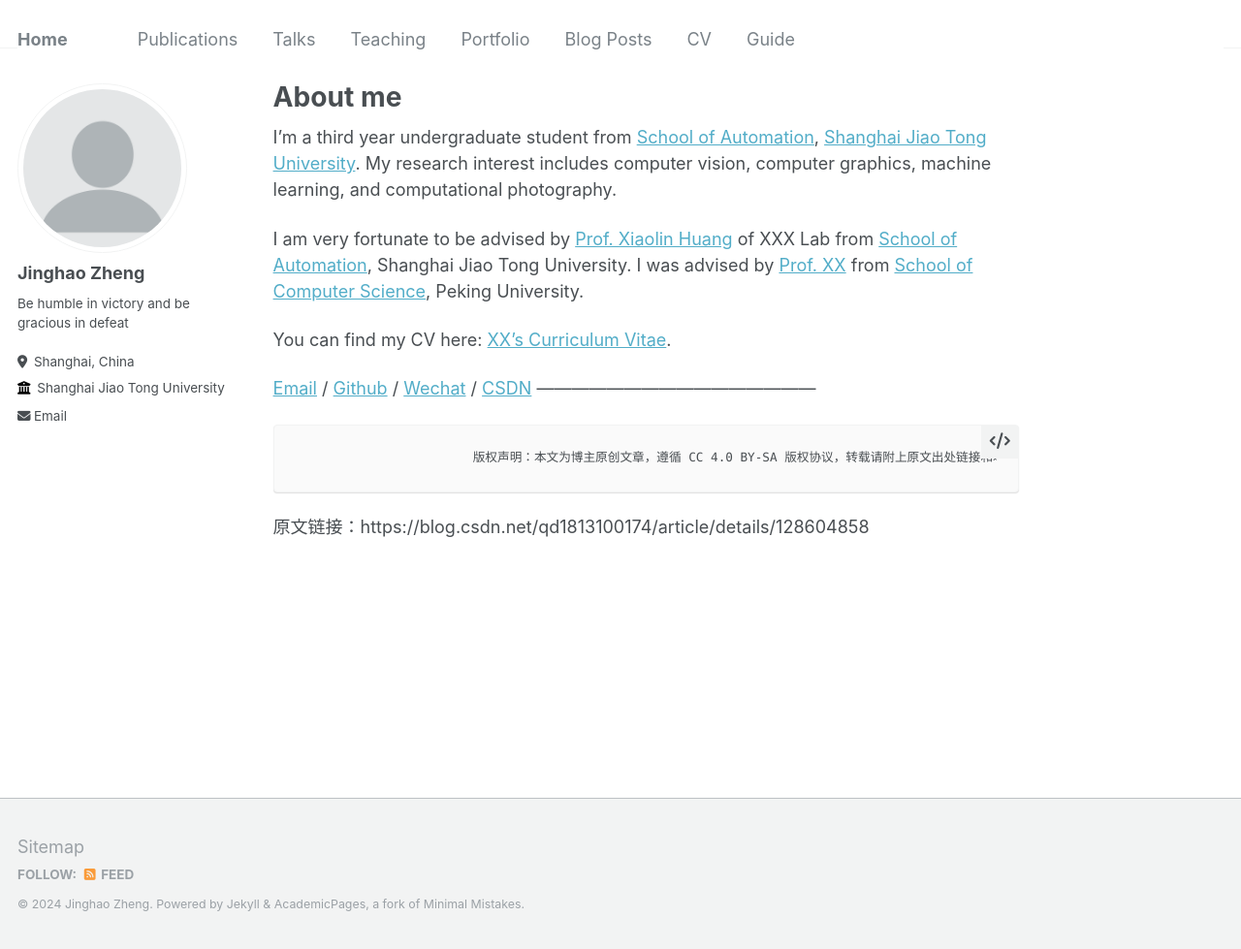
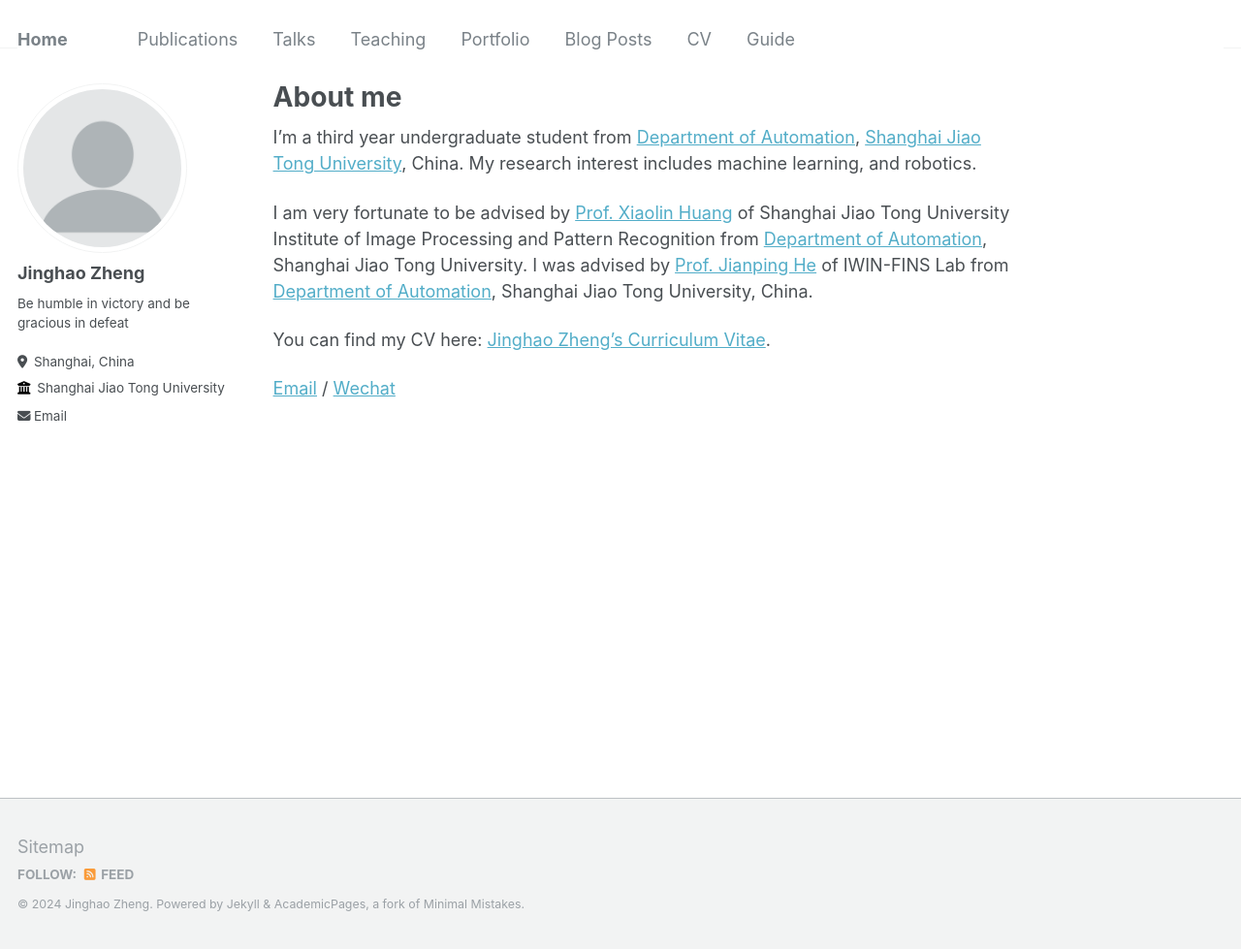
Before and after one commit to JinghaoZheng/JinghaoZheng.github.io, a Jekyll site: the page built from _pages/about.md, in a window 1280 px wide and 979 px high. Shown: the whole window at 97% size. Built offline with Jekyll 4.4.1, drawn with Linux system fonts in a browser that asks for light colours.

Commit message:
Update about.md

```diff
--- a/_pages/about.md
+++ b/_pages/about.md
@@ -7,15 +7,10 @@ redirect_from:
   - /about.html
 ---
 
-I'm a third year undergraduate student from [School of Automation](https://automation.sjtu.edu.cn/), [Shanghai Jiao Tong University](https://www.sjtu.edu.cn/). My research interest includes computer vision, computer graphics, machine learning, and computational photography.
+I'm a third year undergraduate student from [Department of Automation](https://automation.sjtu.edu.cn/), [Shanghai Jiao Tong University](https://www.sjtu.edu.cn/), China. My research interest includes machine learning, and robotics.
 
-I am very fortunate to be advised by [Prof. Xiaolin Huang](https://www.XXX.com/) of XXX Lab from [School of Automation](https://automation.sjtu.edu.cn/), Shanghai Jiao Tong University. I was advised by [Prof. XX](https://XXX.pku.edu.cn/) from [School of Computer Science](https://cs.pku.edu.cn/), Peking University.
+I am very fortunate to be advised by [Prof. Xiaolin Huang](http://www.pami.sjtu.edu.cn/xiaolin) of Shanghai Jiao Tong University Institute of Image Processing and Pattern Recognition from [Department of Automation](https://automation.sjtu.edu.cn/), Shanghai Jiao Tong University. I was advised by [Prof. Jianping He](https://iwin-fins.com/) of IWIN-FINS Lab from [Department of Automation](https://cs.pku.edu.cn/), Shanghai Jiao Tong University, China.
 
-You can find my CV here: [XX's Curriculum Vitae](../assets/Curriculum_Vitae.pdf).
+You can find my CV here: [Jinghao Zheng's Curriculum Vitae](../assets/jhzheng_CV.pdf).
 
-[Email](mailto:XX@stu.pku.edu.cn) / [Github](https://github.com/QiuDi233) / [Wechat](../images/wechat.jpg) / [CSDN](https://blog.csdn.net/qd1813100174?spm=1000.2115.3001.5343)
-————————————————
-
-                            版权声明：本文为博主原创文章，遵循 CC 4.0 BY-SA 版权协议，转载请附上原文出处链接和本声明。
-
-原文链接：https://blog.csdn.net/qd1813100174/article/details/128604858
+[Email](mailto:zjh20030406@sjtu.edu.cn) / [Wechat](../images/wechat.jpg)
```
